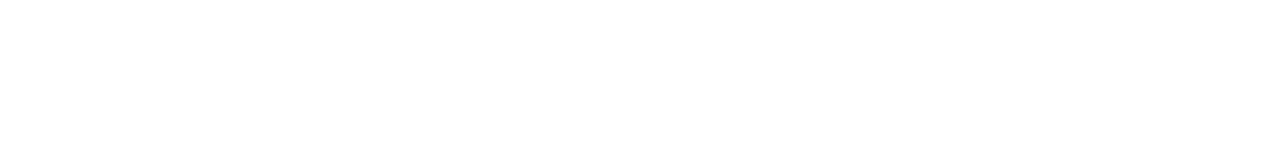
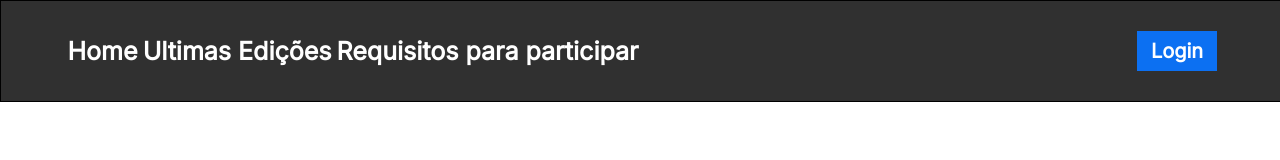
Before and after one commit to RicardoAlmeida90/bootcamp-dnc, a plain HTML site: page index.html in a window 1280 px wide. Drawn offline with Linux system fonts and the light colour scheme.

Commit message:
Criaçao do Estilo CCs do menu

```diff
--- /dev/null
+++ b/estilo.css
@@ -0,0 +1,58 @@
+/* Importação de Fonte */
+@import url('https://fonts.googleapis.com/css2?family=Inter&family=Poppins:wght@400;700&display=swap');
+
+body{
+    margin: 0px; /* Margem Externa */
+    padding: 0px; /* Margem Interna */
+}
+
+/* Menu de Navegação Principal */
+#principal{
+    width: 100%;
+    height: 100px;
+    border: 1px solid black;
+    background-color: #303030;
+
+    display: flex;
+    justify-content: space-between;
+    align-items: center;
+    border-bottom: 1 px solid #bababa;
+}
+
+    #menu{
+        display: flex;
+        width: 45%;
+        justify-content: space-around;
+        align-items: center;
+
+        margin-left: 5%;
+        cursor: pointer;
+    }
+
+    #principal div a{
+        font-family: 'Inter';
+        font-size: 25px;
+        font-weight: 600;
+        color: white;
+        text-decoration: none;
+    }
+    #principal div a:hover{
+        color: #cccccc;
+    }
+
+    #principal button{
+        margin-right: 5%;
+        background-color: #0C70F2;
+        border: 0px;
+
+        height: 40px; /* Altura */
+        width: 80px; /* Largura */
+
+        font-family: 'Inter';
+        font-size: 20px;
+        font-weight: 600;
+        color: white;
+
+        box-shadow: 3px 2 px 4px rgba(12, 112, 242, 0.25);
+        cursor: pointer;
+    }
--- a/index.html
+++ b/index.html
@@ -4,9 +4,17 @@
     <meta charset="UTF-8">
     <meta http-equiv="X-UA-Compatible" content="IE=edge">
     <meta name="viewport" content="width=device-width, initial-scale=1.0">
-    <title>Bootcamp DNC </title>
+    <title>Bootcamp DNC</title>
+    <link rel="stylesheet" href="estilo.css">
 </head>
 <body>
-
+   <nav id="principal">
+    <div id="menu">
+        <a hrelf="">Home</a>
+        <a hrelf="">Ultimas Edições</a>
+        <a hrelf="">Requisitos para participar</a>
+    </div>
+    <button>Login</button>
+   </nav>
 </body>
 </html>
```
